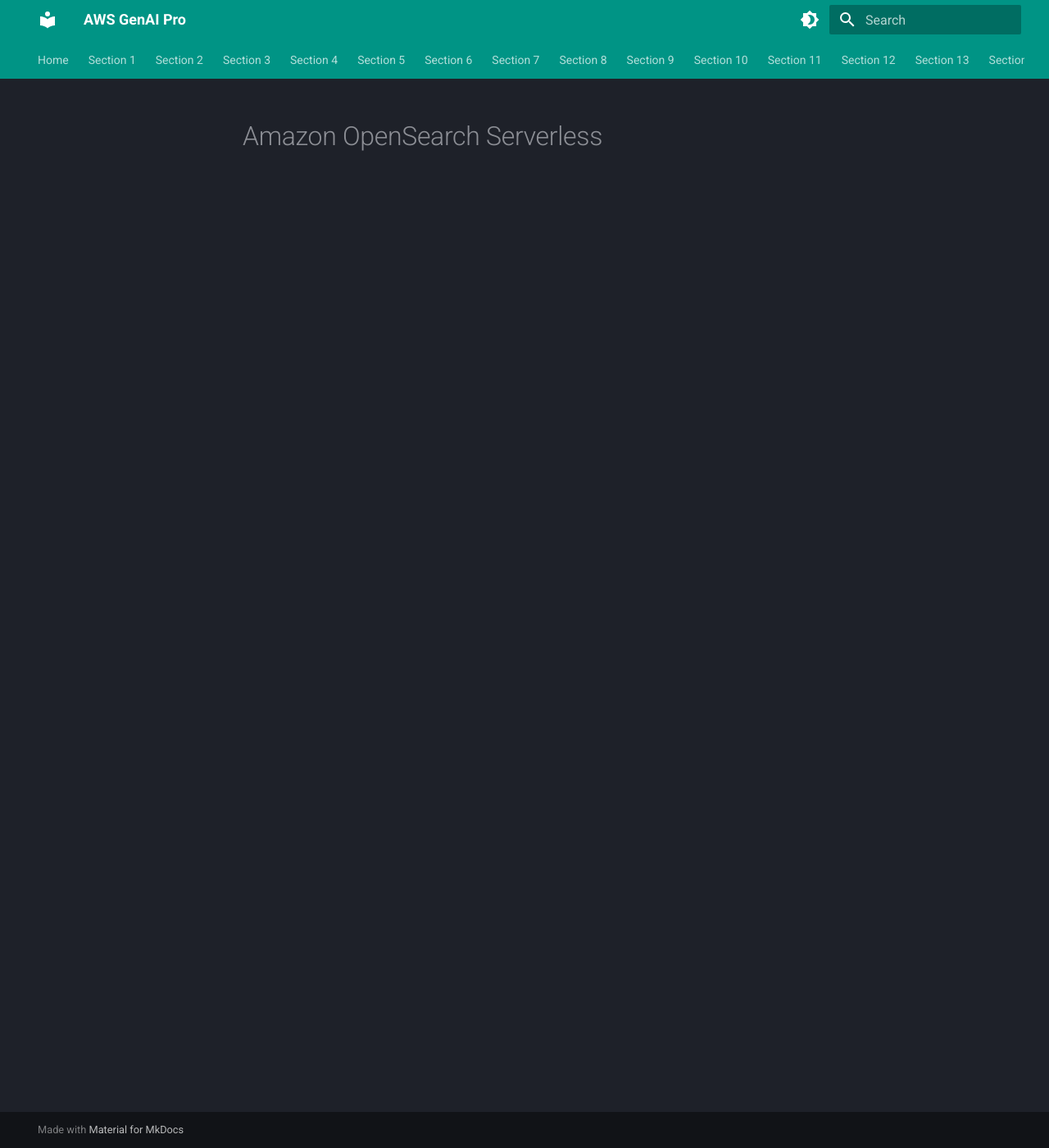
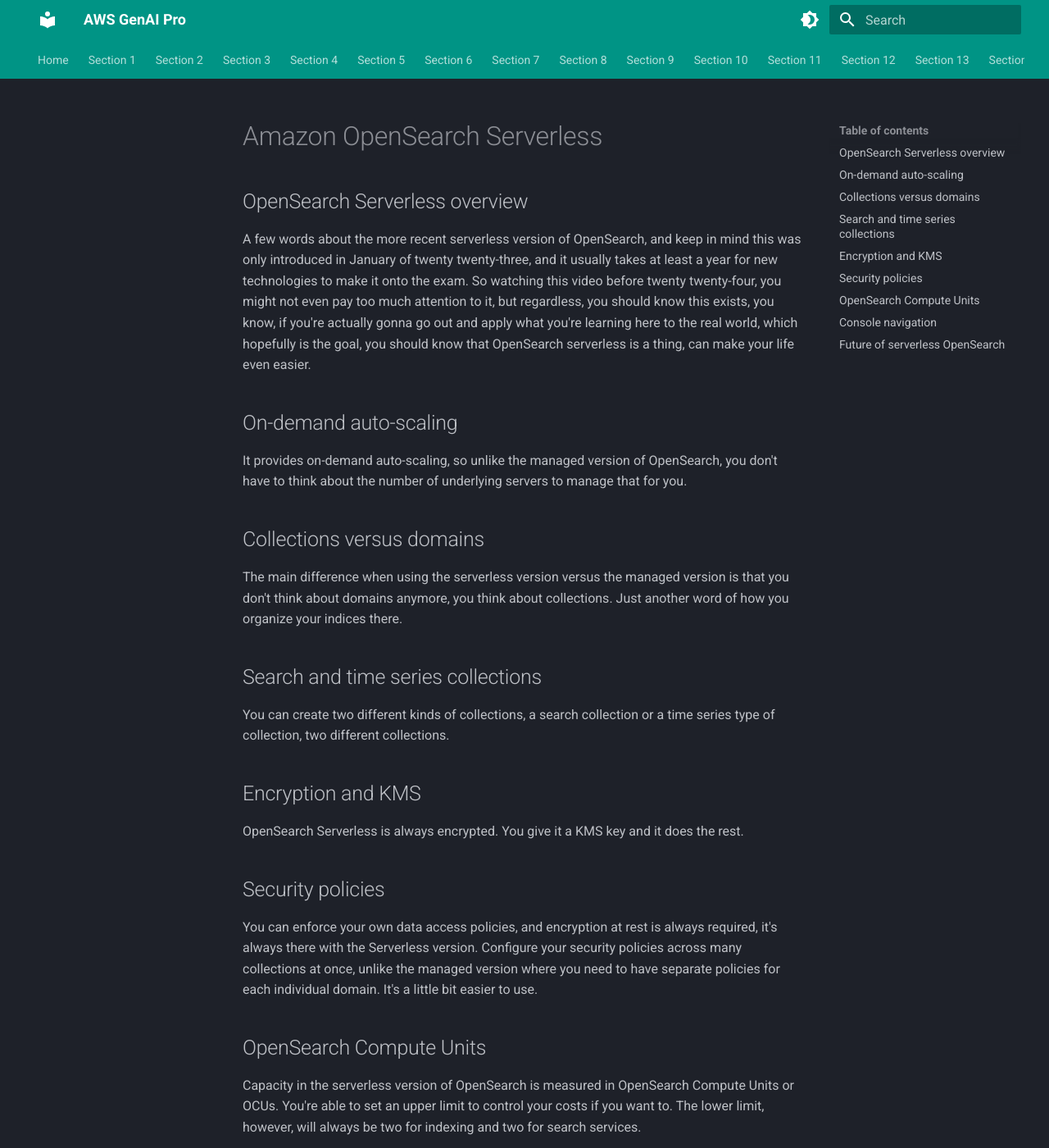
Before and after one commit to qgjones9/aws-genai-pro, an MkDocs documentation site: the page built from docs/section-2/22-amazon-opensearch-serverless/index.md, in a window 1280 px wide and 1400 px high. Shown: the whole window at 82% size. Built offline with MkDocs 1.6.1 and Material for MkDocs 9.7.7, drawn with Linux system fonts in a browser that asks for light colours; some of the changed text lies outside the part shown.

Commit message:
opensearch serverless

```diff
--- a/docs/section-2/22-amazon-opensearch-serverless/index.md
+++ b/docs/section-2/22-amazon-opensearch-serverless/index.md
@@ -1 +1,37 @@
 # Amazon OpenSearch Serverless
+
+## OpenSearch Serverless overview
+
+A few words about the more recent serverless version of OpenSearch, and keep in mind this was only introduced in January of twenty twenty-three, and it usually takes at least a year for new technologies to make it onto the exam. So watching this video before twenty twenty-four, you might not even pay too much attention to it, but regardless, you should know this exists, you know, if you're actually gonna go out and apply what you're learning here to the real world, which hopefully is the goal, you should know that OpenSearch serverless is a thing, can make your life even easier.
+
+## On-demand auto-scaling
+
+It provides on-demand auto-scaling, so unlike the managed version of OpenSearch, you don't have to think about the number of underlying servers to manage that for you.
+
+## Collections versus domains
+
+The main difference when using the serverless version versus the managed version is that you don't think about domains anymore, you think about collections. Just another word of how you organize your indices there.
+
+## Search and time series collections
+
+You can create two different kinds of collections, a search collection or a time series type of collection, two different collections.
+
+## Encryption and KMS
+
+OpenSearch Serverless is always encrypted. You give it a KMS key and it does the rest.
+
+## Security policies
+
+You can enforce your own data access policies, and encryption at rest is always required, it's always there with the Serverless version. Configure your security policies across many collections at once, unlike the managed version where you need to have separate policies for each individual domain. It's a little bit easier to use.
+
+## OpenSearch Compute Units
+
+Capacity in the serverless version of OpenSearch is measured in OpenSearch Compute Units or OCUs. You're able to set an upper limit to control your costs if you want to. The lower limit, however, will always be two for indexing and two for search services.
+
+## Console navigation
+
+Beyond that setting it up and using it's pretty much the same as it was in the managed version. You just go to the console, go in search, and now you'll see two different sections there over on the menus on the left. One will be for the managed version, and one will be for the serverless version.
+
+## Future of serverless OpenSearch
+
+I would imagine that over time they'll start to promote the serverless version more, but as of this recording anyway, it's it's still a new thing, so we'll see how it goes.
```
